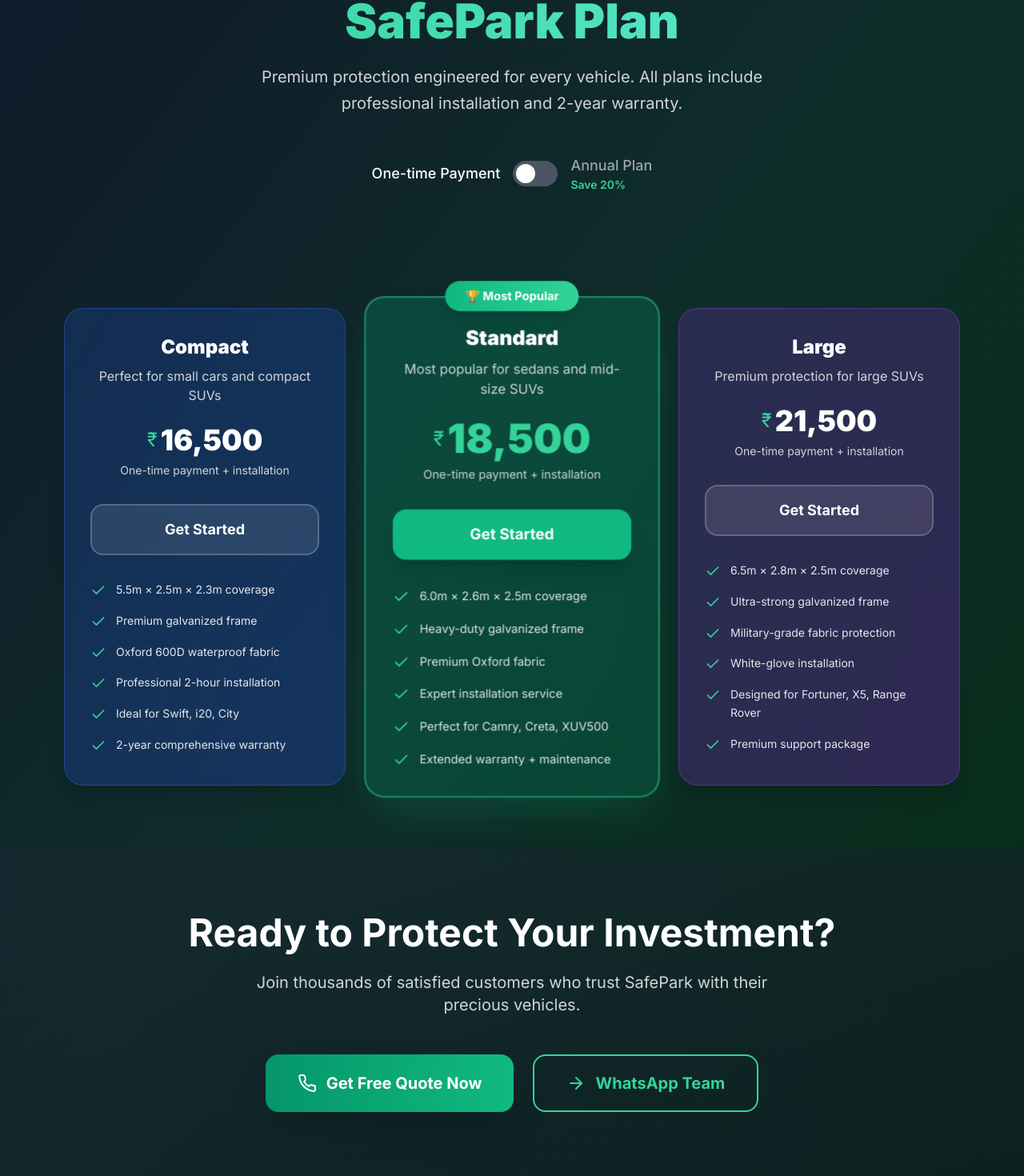
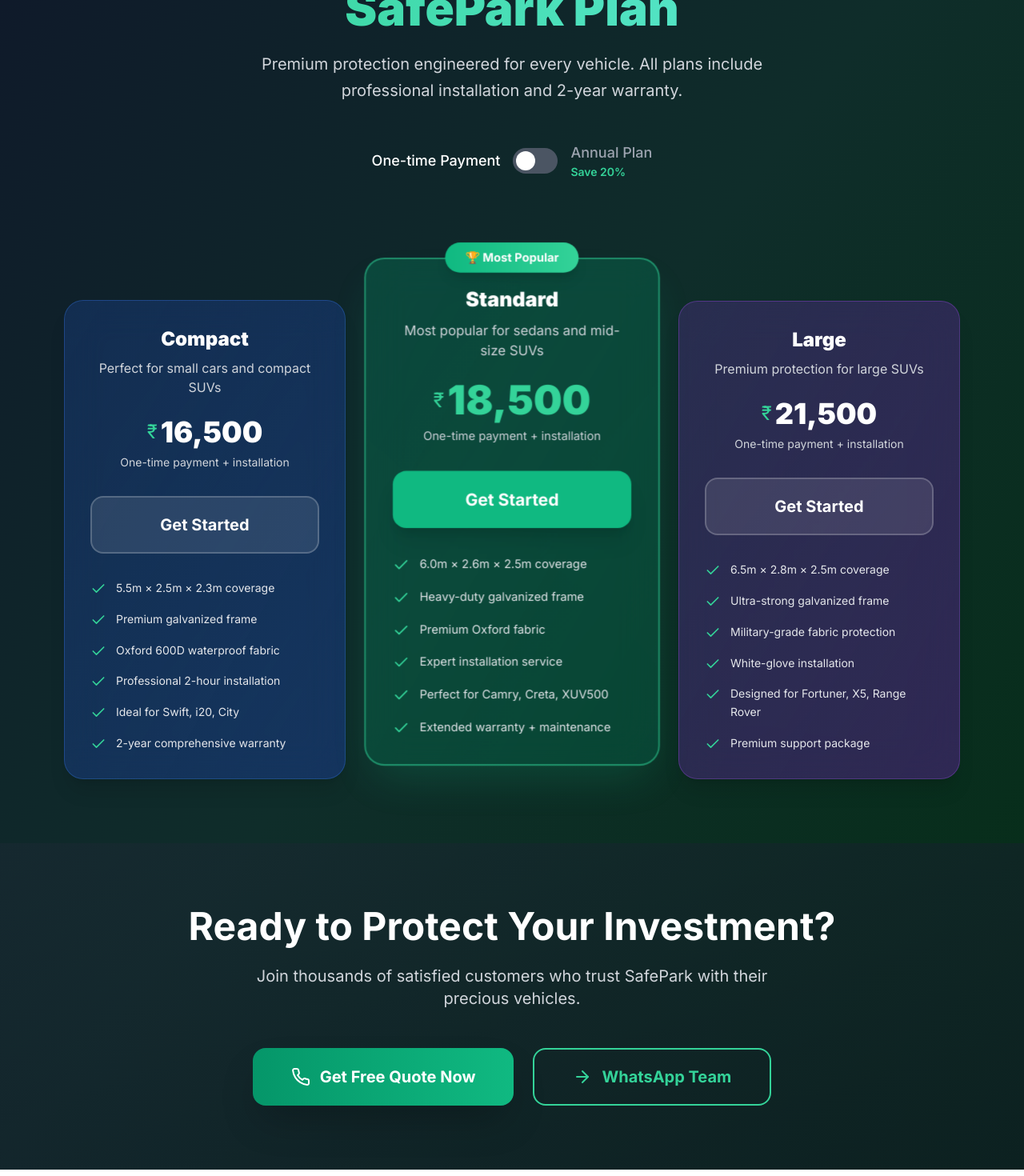
Before and after one commit to skillmates07-stack/safepark-website, a Next.js app: page /pricing in a window 1280 px wide. Shown: the part 224-1694 px from the top of the page at 80% size. Built offline with nearby package versions, Linux system fonts and the light colour scheme.

Commit message:
Update page.tsx

```diff
--- a/src/app/pricing/page.tsx
+++ b/src/app/pricing/page.tsx
@@ -64,7 +64,7 @@ export default function PricingPage() {
     <div className="scroll-smooth bg-gradient-to-br from-[#0f172a] via-[#0f2d2a] to-[#052e16] min-h-screen pt-20">
 
       {/* HERO SECTION */}
-      <section className="py-20 px-6 md:px-12 lg:px-20">
+      <section className="pt-16 pb-20 px-6 md:px-12 lg:px-20">
         <div className="max-w-4xl mx-auto text-center">
           <h1 className="text-5xl md:text-6xl font-black leading-tight text-white mb-6">
             Choose Your
@@ -103,16 +103,16 @@ export default function PricingPage() {
         </div>
       </section>
 
-      {/* PRICING CARDS */}
+      {/* PRICING CARDS - TIERED DESIGN */}
       <section className="px-6 md:px-12 lg:px-20 pb-20">
         <div className="max-w-7xl mx-auto">
-          <div className="grid grid-cols-1 md:grid-cols-3 gap-8 items-stretch">
+          <div className="grid grid-cols-1 md:grid-cols-3 gap-8 items-end">
             {plans.map((plan) => (
               <div
                 key={plan.id}
                 className={`relative backdrop-blur-xl rounded-3xl p-8 transition-all duration-500 ${
                   plan.popular
-                    ? `bg-gradient-to-br ${plan.gradient} border-2 ${plan.borderColor} shadow-2xl shadow-emerald-500/20 scale-105`
+                    ? `bg-gradient-to-br ${plan.gradient} border-2 ${plan.borderColor} shadow-2xl shadow-emerald-500/20 md:-translate-y-8 scale-105 z-10`
                     : `bg-gradient-to-br ${plan.gradient} border ${plan.borderColor} shadow-xl hover:shadow-2xl hover:scale-[1.02]`
                 }`}
               >
@@ -143,10 +143,10 @@ export default function PricingPage() {
                     </p>
                   </div>
 
-                  {/* CTA Button */}
+                  {/* CTA Button - BIGGER SIZE */}
                   <a
                     href="tel:+919600840058"
-                    className={`w-full block py-4 px-6 rounded-2xl font-bold text-lg transition-all duration-300 hover:scale-105 text-center ${
+                    className={`w-full block py-5 px-6 rounded-2xl font-bold text-xl transition-all duration-300 hover:scale-105 text-center ${
                       plan.popular
                         ? 'bg-emerald-500 hover:bg-emerald-400 text-white shadow-xl'
                         : 'bg-white/10 hover:bg-white/20 text-white border-2 border-white/20 hover:border-white/40'
@@ -184,14 +184,14 @@ export default function PricingPage() {
           <div className="flex flex-col sm:flex-row gap-6 justify-center">
             <a
               href="tel:+919600840058"
-              className="bg-gradient-to-r from-emerald-600 to-emerald-500 hover:from-emerald-500 hover:to-emerald-400 text-white px-10 py-5 rounded-2xl font-bold text-xl transition-all duration-300 shadow-2xl hover:shadow-emerald-500/30 hover:scale-105 inline-flex items-center justify-center gap-3"
+              className="bg-gradient-to-r from-emerald-600 to-emerald-500 hover:from-emerald-500 hover:to-emerald-400 text-white px-12 py-5 rounded-2xl font-bold text-xl transition-all duration-300 shadow-2xl hover:shadow-emerald-500/30 hover:scale-105 inline-flex items-center justify-center gap-3"
             >
               <Phone className="w-6 h-6" />
               Get Free Quote Now
             </a>
             <a
               href="https://wa.me/919600840058"
-              className="border-2 border-emerald-400 text-emerald-400 hover:bg-emerald-400 hover:text-white px-10 py-5 rounded-2xl font-bold text-xl transition-all duration-300 hover:scale-105 inline-flex items-center justify-center gap-3"
+              className="border-2 border-emerald-400 text-emerald-400 hover:bg-emerald-400 hover:text-white px-12 py-5 rounded-2xl font-bold text-xl transition-all duration-300 hover:scale-105 inline-flex items-center justify-center gap-3"
             >
               <ArrowRight className="w-6 h-6" />
               WhatsApp Team
```
